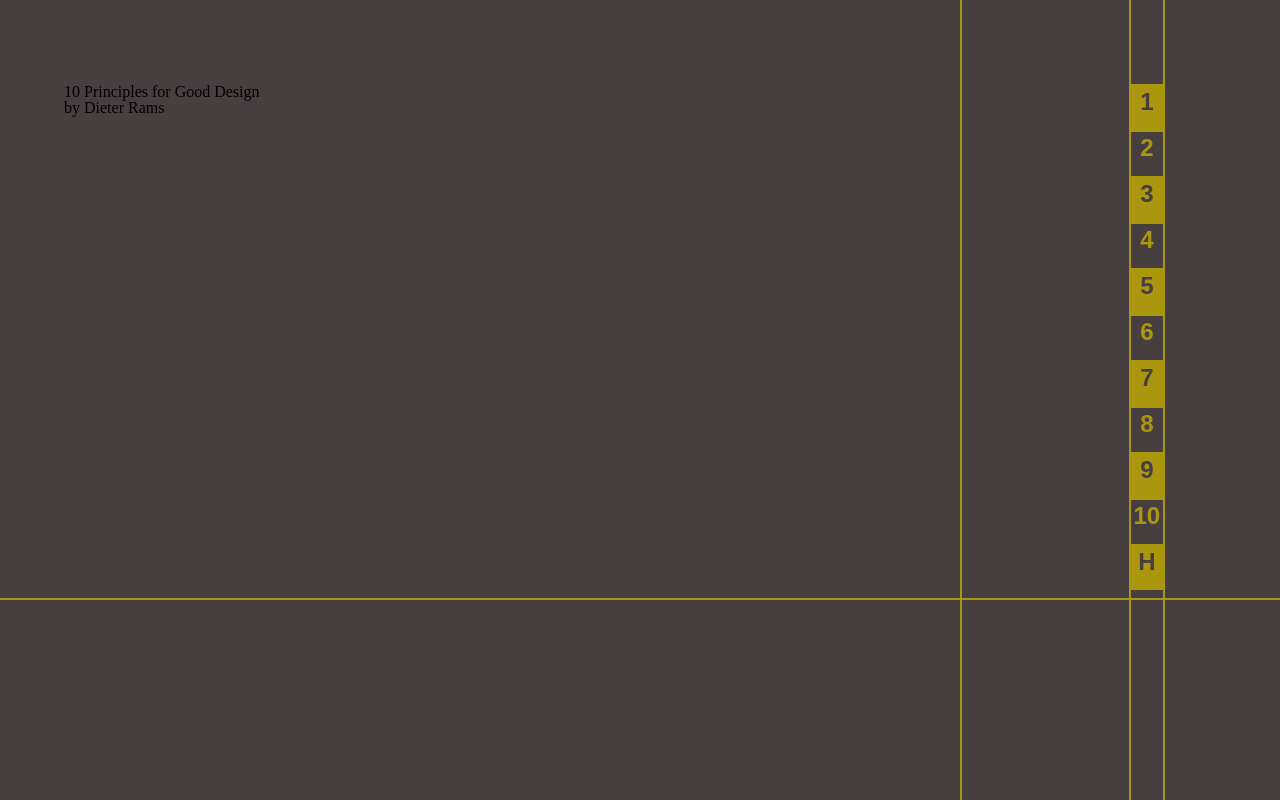
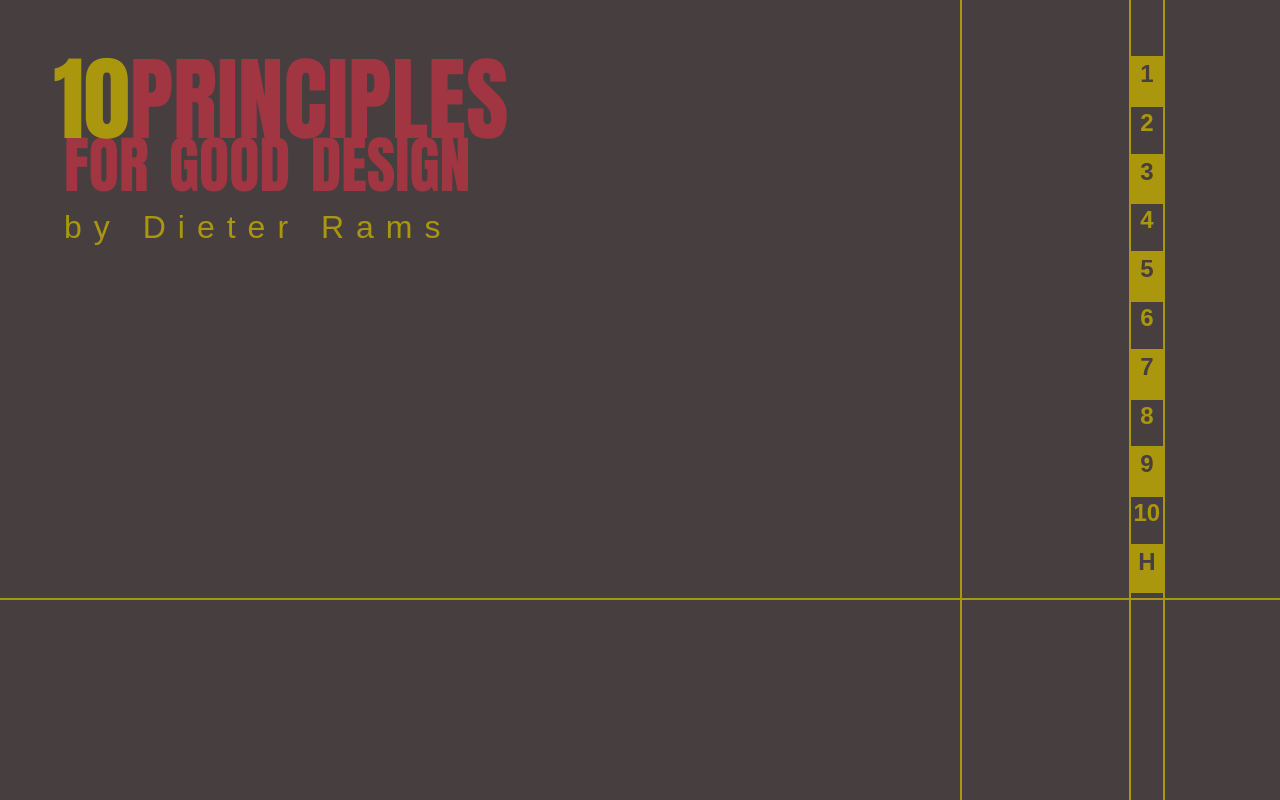
Before and after one commit to serenaeggers/serena-assignment3, a plain HTML site: page simple-web-project-template-master/index.html in a window 1280 px wide. Drawn offline with Linux system fonts and the light colour scheme.

Commit message:
format h1 and h2 for index

```diff
--- a/simple-web-project-template-master/css/main.css
+++ b/simple-web-project-template-master/css/main.css
@@ -1,7 +1,7 @@
 body
 {
    background-color: #473f3f;
-
+   width: 900px;
 }
 
 main
@@ -32,7 +32,7 @@
 nav div
 {
    border-top: 2px solid #ab970d;
-   height: 5.5%;
+   height: 5.85%;
    width: 100%;
    color: #ab970d;
    text-align: center;
@@ -41,7 +41,7 @@
 
 .spacer
 {
-   height: 10.5%;
+   height: 7%;
    border:none;
 }
 
@@ -51,7 +51,7 @@
    color: #473f3f;
 }
 
-nav div:nth-child(n+1):hover
+nav div:nth-child(n+2):hover
 {
    background-color: #a23542;
 }
@@ -67,3 +67,43 @@
 }
 
 /* Page content below; framework above */
+
+h1
+{
+   font-family: Impact, sans-serif;
+   font-size: 5.5em;
+   color: #a23542;
+   font-variant: small-caps;
+   line-height: 0.6em;
+   background-color: #473f3f;
+}
+
+h1>span
+{
+   font-size: 1.5em;
+}
+
+h1>span>span
+{
+   color: #ab970d;
+   font-size: 0.7em;
+}
+
+h2
+{
+   font-family: sans-serif;
+   font-weight: 200;
+   color: #ab970d;
+   font-size: 2rem;
+   letter-spacing: 12px;
+   margin-top: 30px;
+   background-color: #473f3f;
+}
+
+/* Page-specific*/
+
+.home-header
+{
+   position: relative;
+   right: 0.08em;
+}
--- a/simple-web-project-template-master/index.html
+++ b/simple-web-project-template-master/index.html
@@ -9,7 +9,7 @@
 <body>
    <main>
       <div class="spacer"></div>
-      <h1><span><span id="ten">10</span> Principles</span> for Good Design
+      <h1><span class="home-header"><span>10</span>principles</span><br>for good design
       </h1>
       <h2>by Dieter Rams</h2>
    </main>
```
